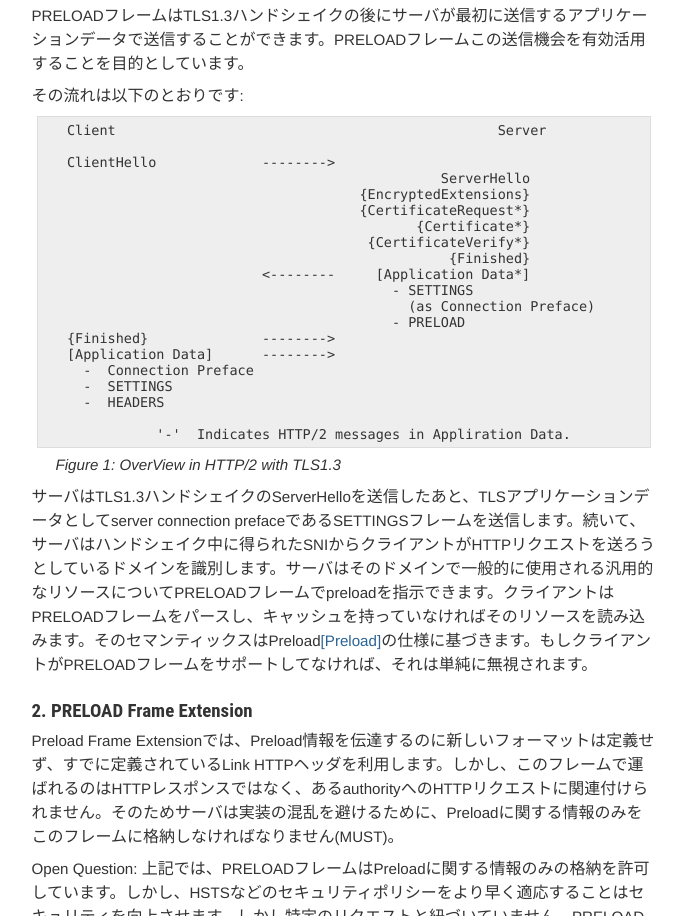
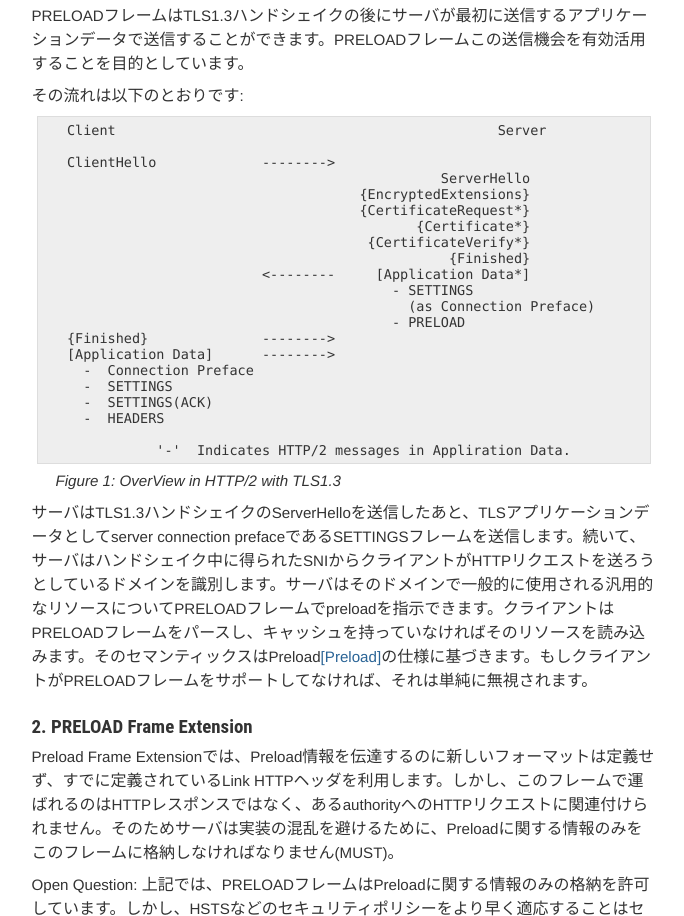
Before and after one commit to hiroyuki-goto-gree/draft-goto-httpbis-preload-frame, a plain HTML site: page draft-goto-httpbis-preload-frame-ja.html in a window 1280 px wide. Shown: the part 1345-2261 px from the top of the page, without its empty margins (124-808 px from the left). Drawn offline with Linux system fonts and the light colour scheme.

Commit message:
Script updating gh-pages from 144c05a. [ci skip]

```diff
--- a/draft-goto-httpbis-preload-frame-ja.html
+++ b/draft-goto-httpbis-preload-frame-ja.html
@@ -417,6 +417,7 @@ ul.toc li {
    [Application Data]      --------&gt;
      -  Connection Preface
      -  SETTINGS
+     -  SETTINGS(ACK)
      -  HEADERS
 
               '-'  Indicates HTTP/2 messages in Appliration Data.
```
Also changed, not shown: draft-goto-httpbis-preload-frame.html (+1 -0 lines), draft-goto-httpbis-preload-frame-ja.txt, draft-goto-httpbis-preload-frame.txt.
